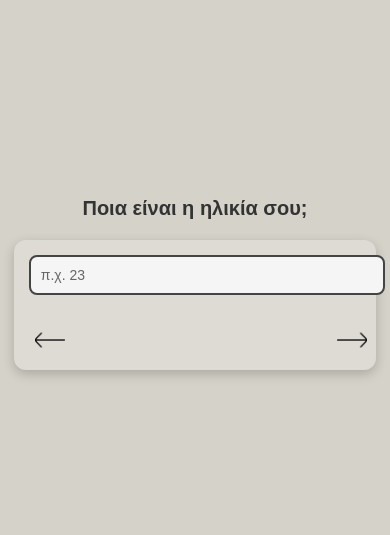
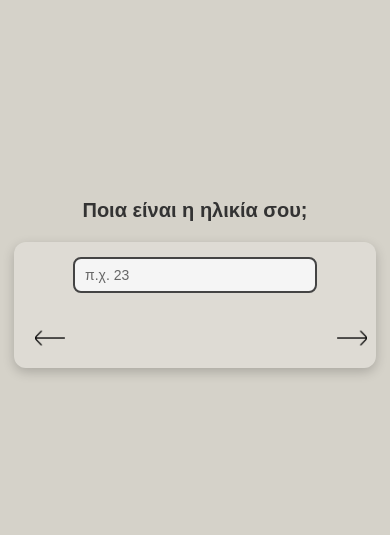
Before and after one commit to ParaskeviKaranika/thera-hand-flask-app, a Flask app: page /sign_up/step1 in a window 390 px wide. Shown: the part 167-702 px from the top of the page. Run offline with Flask 3, Linux system fonts and the light colour scheme; the visitor is signed in with stand-in values (Sample User, id 1); data that the repository does not hold is empty; some libraries are stand-ins or nearby versions.

Commit message:
Modify input and select styles for improved layout
Adjusted input and select styles for better layout and responsiveness.

```diff
--- a/static/style_sign_up_page.css
+++ b/static/style_sign_up_page.css
@@ -57,15 +57,19 @@ label {
 
 /* Inputs & Select */
 input, select {
-  width: 100%;
-  padding: 10px;
+  width: 80%;              /* 🔹 Μικρότερο πλάτος */
+  max-width: 260px;        /* 🔹 Περιορισμός μέγιστου πλάτους */
+  padding: 8px 10px;       /* 🔹 Λίγο πιο μικρό padding */
   border-radius: 8px;
   border: 2px solid #444;
   background-color: #f5f5f5;
   color: #222;
   font-size: 14px;
   transition: 0.3s;
+  margin: 0 auto;           /* 🔹 Κεντράρισμα */
+  display: block;
 }
+
 
 input:focus, select:focus {
   border-color: #9f721e;
@@ -210,4 +214,9 @@ button:hover {
     width: 30px;
     height: 30px;
   }
+  input, select {
+  width: 90%;
+  max-width: 220px;
 }
+
+}
```
